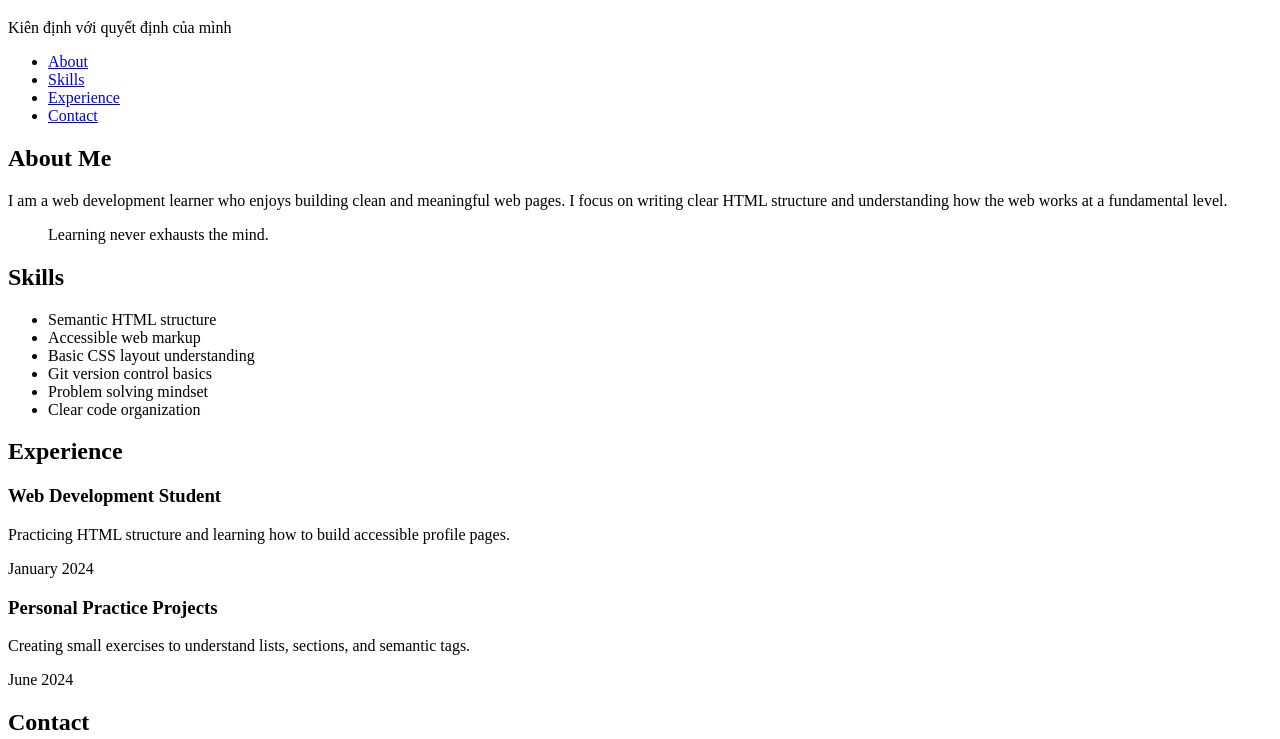
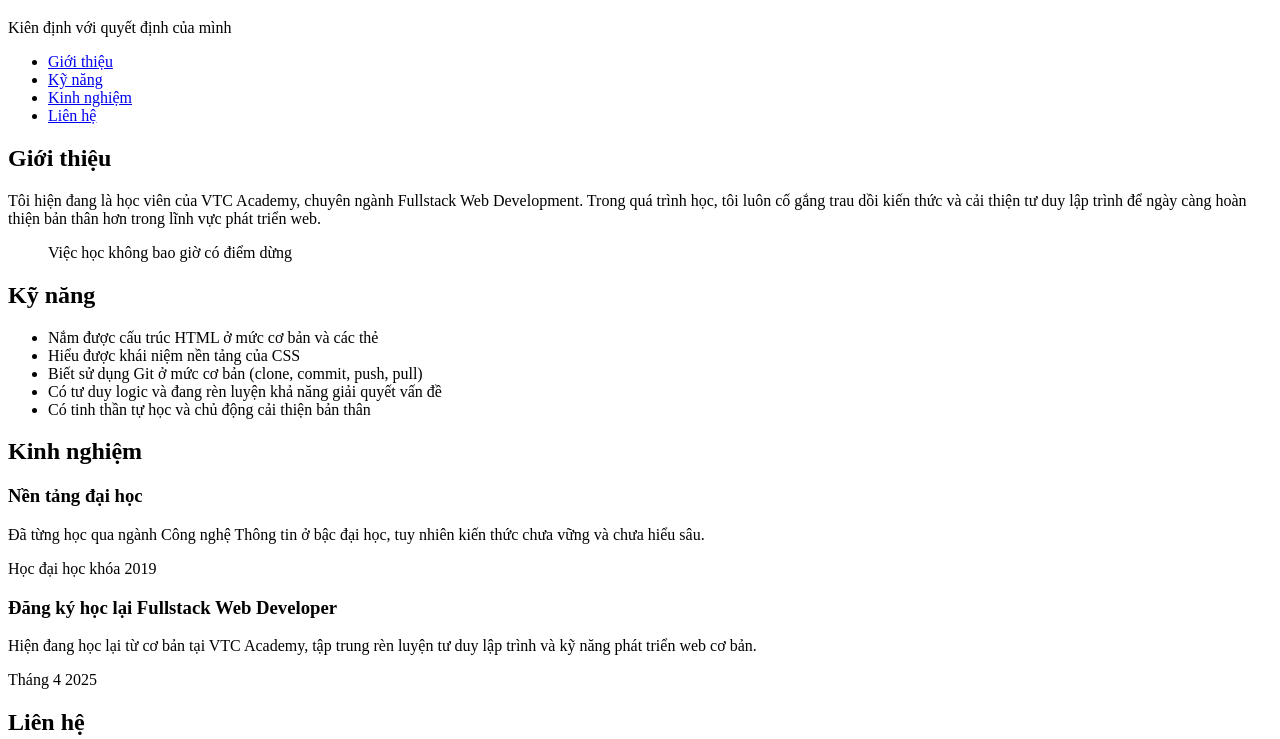
Before and after one commit to DaoDungVan/WebProgramming_HomeWorks, a plain HTML site: page BaiTap2/Bai1/bai1.html in a window 1280 px wide. Shown: the part 61-800 px from the top of the page. Drawn offline with Linux system fonts and the light colour scheme.

Commit message:
fix lại bài tập - đã xong

```diff
--- a/BaiTap2/Bai1/bai1.html
+++ b/BaiTap2/Bai1/bai1.html
@@ -11,66 +11,74 @@
       <p>Kiên định với quyết định của mình</p>
       <nav aria-label="Primary">
         <ul>
-          <li><a href="#about">About</a></li>
-          <li><a href="#skills">Skills</a></li>
-          <li><a href="#experience">Experience</a></li>
-          <li><a href="#contact">Contact</a></li>
+          <li><a href="#about">Giới thiệu</a></li>
+          <li><a href="#skills">Kỹ năng</a></li>
+          <li><a href="#experience">Kinh nghiệm</a></li>
+          <li><a href="#contact">Liên hệ</a></li>
         </ul>
       </nav>
     </header>
     <main>
       <!-- Section A -->
       <section id="about">
-        <h2>About Me</h2>
+        <h2>Giới thiệu</h2>
         <p>
-          I am a web development learner who enjoys building clean and
-          meaningful web pages. I focus on writing clear HTML structure and
-          understanding how the web works at a fundamental level.
+          Tôi hiện đang là học viên của VTC Academy, chuyên ngành Fullstack Web
+          Development. Trong quá trình học, tôi luôn cố gắng trau dồi kiến thức
+          và cải thiện tư duy lập trình để ngày càng hoàn thiện bản thân hơn
+          trong lĩnh vực phát triển web.
         </p>
-        <blockquote>Learning never exhausts the mind.</blockquote>
+        <blockquote>Việc học không bao giờ có điểm dừng</blockquote>
       </section>
 
       <!-- Section B -->
       <section id="skills">
-        <h2>Skills</h2>
+        <h2>Kỹ năng</h2>
         <ul>
-          <li>Semantic HTML structure</li>
-          <li>Accessible web markup</li>
-          <li>Basic CSS layout understanding</li>
-          <li>Git version control basics</li>
-          <li>Problem solving mindset</li>
-          <li>Clear code organization</li>
+          <li>Nắm được cấu trúc HTML ở mức cơ bản và các thẻ</li>
+          <li>Hiểu được khái niệm nền tảng của CSS</li>
+          <li>Biết sử dụng Git ở mức cơ bản (clone, commit, push, pull)</li>
+          <li>Có tư duy logic và đang rèn luyện khả năng giải quyết vấn đề</li>
+          <li>Có tinh thần tự học và chủ động cải thiện bản thân</li>
         </ul>
       </section>
 
       <!-- Section C -->
       <section id="experience">
-        <h2>Experience</h2>
+        <h2>Kinh nghiệm</h2>
 
         <article>
-          <h3>Web Development Student</h3>
+          <h3>Nền tảng đại học</h3>
           <p>
-            Practicing HTML structure and learning how to build accessible
-            profile pages.
+            Đã từng học qua ngành Công nghệ Thông tin ở bậc đại học, tuy nhiên
+            kiến thức chưa vững và chưa hiểu sâu.
           </p>
-          <time datetime="2024-01">January 2024</time>
+          <time datetime="2019">Học đại học khóa 2019</time>
         </article>
 
         <article>
-          <h3>Personal Practice Projects</h3>
+          <h3>Đăng ký học lại Fullstack Web Developer</h3>
           <p>
-            Creating small exercises to understand lists, sections, and semantic
-            tags.
+            Hiện đang học lại từ cơ bản tại VTC Academy, tập trung rèn luyện tư
+            duy lập trình và kỹ năng phát triển web cơ bản.
           </p>
-          <time datetime="2024-06">June 2024</time>
+          <time datetime="2025-04">Tháng 4 2025</time>
         </article>
       </section>
 
       <!-- Section D -->
       <section id="contact">
-        <h2>Contact</h2>
+        <h2>Liên hệ</h2>
         <address>
-          <p>Email: <a href="mailto:daodungvan321@gmail.com">daodungvan321@gmail.com</a></p>
+          <p>
+            Email:
+            <a
+              href="mailto:daodungvan321@gmail.com"
+              target="_blank"
+              rel="noopener noreferrer"
+              >daodungvan321@gmail.com</a
+            >
+          </p>
           <p>Phone: <a href="tel:12345678">123 45678</a></p>
           <p>
             GitHub:
```
Also changed, not shown: BaiTap2/Bai3/bai3.html (+20 -4 lines).
